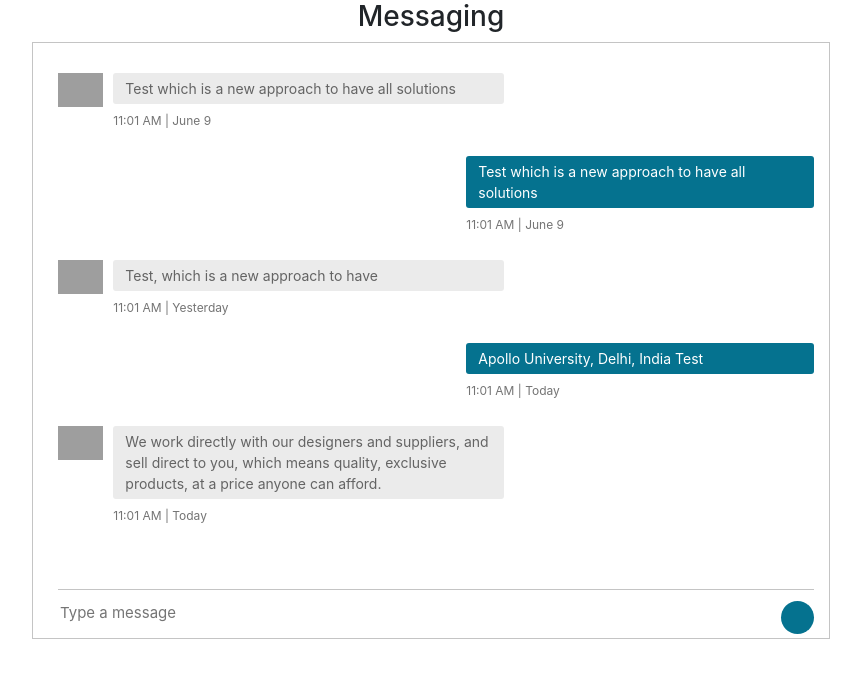
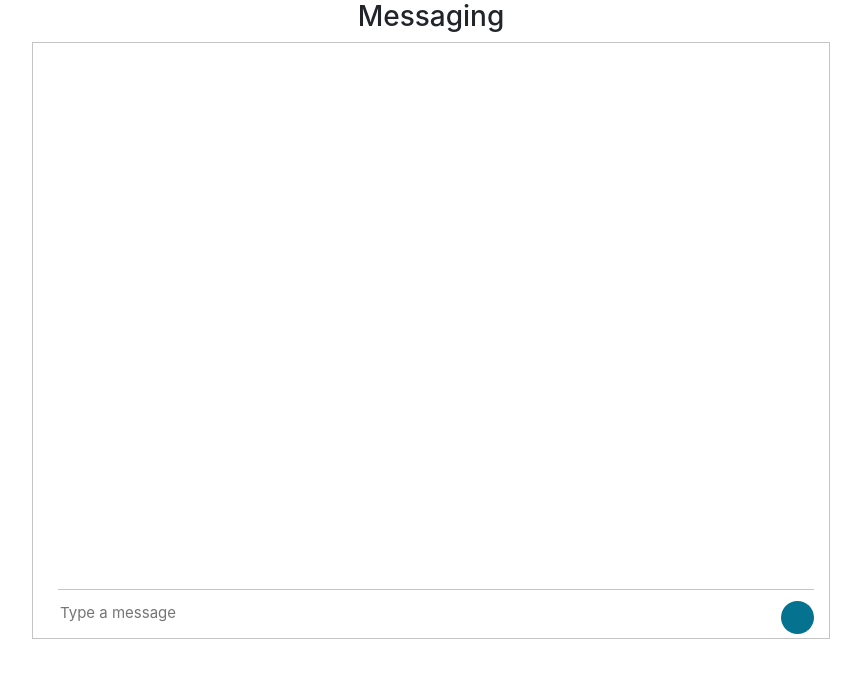
Before and after one commit to utkarshp21/resturant-chat-bot, an Angular app: page / in a window 1280 px wide. Shown: the top 678 px of the page, without its empty margins (209-1070 px from the left). Built offline with nearby package versions, Linux system fonts and the light colour scheme; grey boxes are pictures that could not be loaded.

Commit message:
connected chat to api gateway

```diff
--- a/src/app/app.component.html
+++ b/src/app/app.component.html
@@ -2,21 +2,10 @@
       <h3 class="text-center">Messaging</h3>
       <div class="mesgs">
         <div class="msg_history">
-          <div class="incoming_msg">
-            <div class="incoming_msg_img"> <img src="https://ptetutorials.com/images/user-profile.png" alt="sunil">
-            </div>
-            <div class="received_msg">
-              <div class="received_withd_msg">
-                <p>Test which is a new approach to have all
-                  solutions</p>
-                <span class="time_date"> 11:01 AM | June 9</span>
-              </div>
-            </div>
-          </div>
+          <div *ngFor="let message of messages">
             <div class="outgoing_msg">
               <div class="sent_msg">
-              <p>Test which is a new approach to have all
-                solutions</p>
+                <p>{{message.query}}</p>
                 <span class="time_date"> 11:01 AM | June 9</span>
               </div>
             </div>
@@ -25,26 +14,9 @@
               </div>
               <div class="received_msg">
                 <div class="received_withd_msg">
-                <p>Test, which is a new approach to have</p>
-                <span class="time_date"> 11:01 AM | Yesterday</span>
+                  <p>{{message.response}}</p>
+                  <span class="time_date"> 11:01 AM | June 9</span>
                 </div>
-            </div>
-          </div>
-          <div class="outgoing_msg">
-            <div class="sent_msg">
-              <p>Apollo University, Delhi, India Test</p>
-              <span class="time_date"> 11:01 AM | Today</span>
-            </div>
-          </div>
-          <div class="incoming_msg">
-            <div class="incoming_msg_img"> <img src="https://ptetutorials.com/images/user-profile.png" alt="sunil">
-            </div>
-            <div class="received_msg">
-              <div class="received_withd_msg">
-                <p>We work directly with our designers and suppliers,
-                  and sell direct to you, which means quality, exclusive
-                  products, at a price anyone can afford.</p>
-                <span class="time_date"> 11:01 AM | Today</span>
               </div>
             </div>
           </div>
@@ -52,9 +24,9 @@
         <div class="type_msg">
           <div class="input_msg_write">
             <input type="text" class="write_msg" placeholder="Type a message" />
-            <button class="msg_send_btn" type="button"><i class="fa fa-paper-plane-o" aria-hidden="true"></i></button>
+            <button class="msg_send_btn" (click)="getChatResponse()" type="button"><i class="fa fa-paper-plane-o" aria-hidden="true"></i></button>
           </div>
         </div>
       </div>
 </div>
-<router-outlet></router-outlet>
+<!-- <router-outlet></router-outlet> -->
--- a/src/app/app.component.ts
+++ b/src/app/app.component.ts
@@ -1,4 +1,7 @@
 import { Component } from '@angular/core';
+import { ChatbotService} from './chatbot.service';
+
+import { Message } from './message';
 
 @Component({
   selector: 'app-root',
@@ -6,5 +9,20 @@ import { Component } from '@angular/core';
   styleUrls: ['./app.component.css'],
 })
 export class AppComponent {
-  title = 'restaurant-chat-bot';
+
+  title = 'Chat Bot';
+  messages: Message[] = [];
+
+  constructor(private chatBotService: ChatbotService){
+  }
+
+  getChatResponse():void{
+    this.chatBotService.getChatResponse().subscribe(data => {
+        this.messages.push({
+          query: "Query",
+          response: data["body"]
+        });
+    });
+  }
+
 }
--- a/src/app/app.module.ts
+++ b/src/app/app.module.ts
@@ -1,6 +1,6 @@
 import { BrowserModule } from '@angular/platform-browser';
 import { NgModule } from '@angular/core';
-
+import { HttpClientModule } from '@angular/common/http';
 import { AppRoutingModule } from './app-routing.module';
 import { AppComponent } from './app.component';
 
@@ -10,7 +10,8 @@ import { AppComponent } from './app.component';
   ],
   imports: [
     BrowserModule,
-    AppRoutingModule
+    AppRoutingModule,
+    HttpClientModule
   ],
   providers: [],
   bootstrap: [AppComponent]
--- /dev/null
+++ b/src/app/chatbot.service.ts
@@ -0,0 +1,15 @@
+import { Injectable } from '@angular/core';
+import { HttpClient } from '@angular/common/http';
+
+@Injectable({
+  providedIn: 'root'
+})
+export class ChatbotService {
+
+  constructor(private httpClient: HttpClient) { }
+
+  getChatResponse() {
+    return this.httpClient.post('https://3o2tard9ia.execute-api.us-east-1.amazonaws.com/beta/v1/chatbot/',{abc:"asds"
+    })
+  }
+}
--- /dev/null
+++ b/src/app/message.ts
@@ -0,0 +1,4 @@
+export class Message {
+    query: string;
+    response: string;
+}
```
Also changed, not shown: 1 other file (tests, documents, lock files or other folders). Lines whose indentation alone changed are shown as unchanged.
